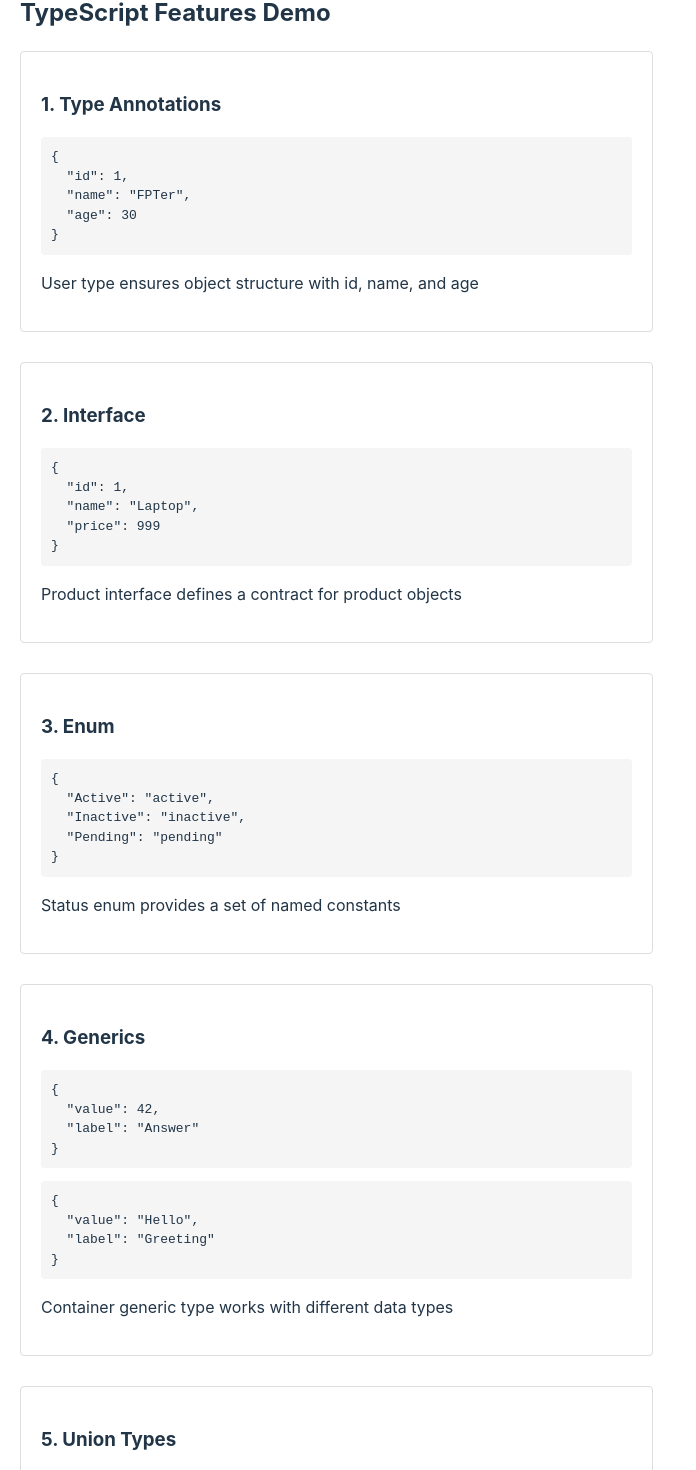
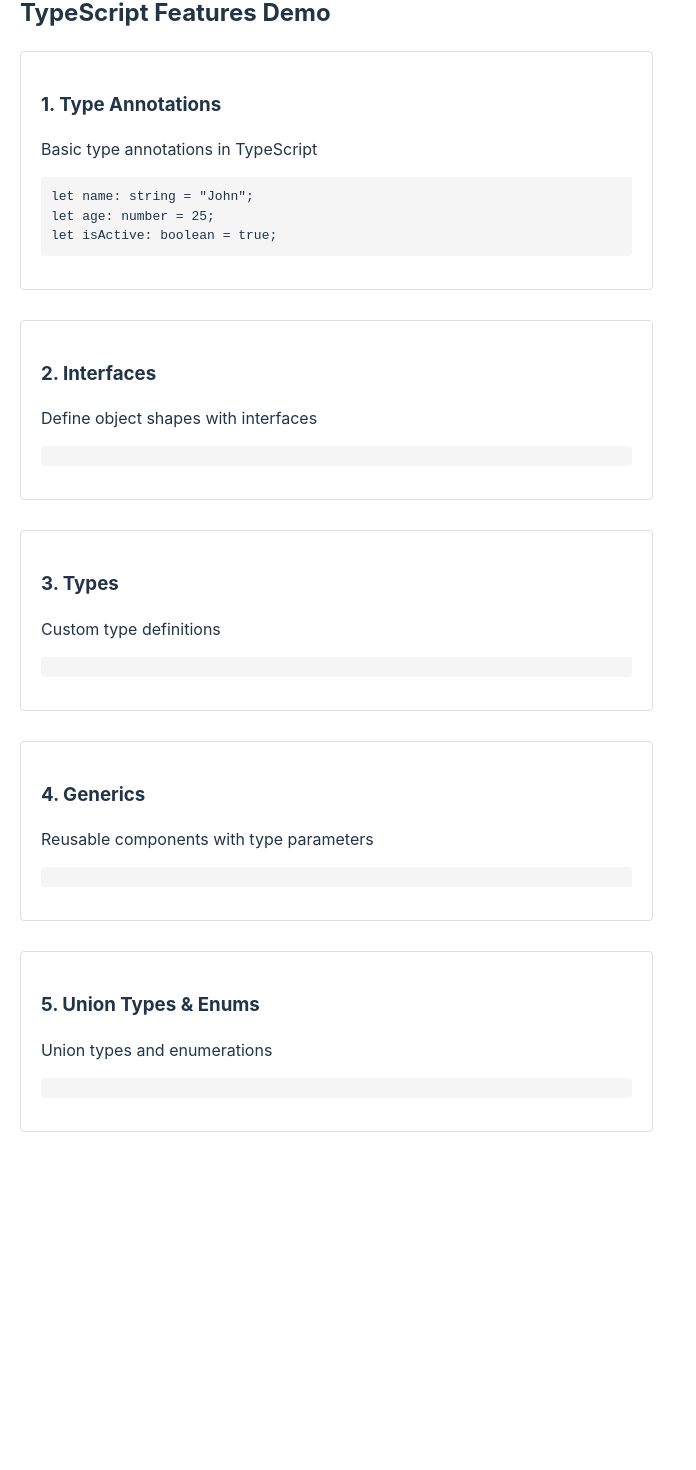
Before and after one commit to nguyenphucthienan111/Demo_Typescript_ReactHook, a React (Vite) app: page / in a window 1280 px wide. Shown: the part 212-1682 px from the top of the page, without its empty margins (0-696 px from the left). After the commit the page ends 1394 px from the top, so only its background shows below. Built offline with nearby package versions, Linux system fonts and the light colour scheme.

Commit message:
update project

```diff
--- a/src/components/HooksDemo.tsx
+++ b/src/components/HooksDemo.tsx
@@ -1,104 +1,29 @@
-import React, {
-  useState,
-  useEffect,
-  useContext,
-  useReducer,
-  useRef,
-  useMemo,
-  useCallback,
-  createContext,
-} from "react";
-
-const ThemeContext = createContext<"light" | "dark">("light");
-
-type CounterState = { count: number };
-type CounterAction = { type: "increment" | "decrement" };
-
-const counterReducer = (state: CounterState, action: CounterAction) => {
-  switch (action.type) {
-    case "increment":
-      return { count: state.count + 1 };
-    case "decrement":
-      return { count: state.count - 1 };
-    default:
-      return state;
-  }
-};
-
 const HooksDemo = () => {
-  const [text, setText] = useState<string>("");
-
-  const [state, dispatch] = useReducer(counterReducer, { count: 0 });
-
-  const inputRef = useRef<HTMLInputElement>(null);
-
-  useEffect(() => {
-    console.log("Component mounted");
-    return () => console.log("Component unmounted");
-  }, []);
-
-  const expensiveCalculation = useMemo(() => {
-    return text.length * 2;
-  }, [text]);
-
-  const handleClick = useCallback(() => {
-    console.log("Button clicked");
-  }, []);
-
   return (
     <div className="hooks-demo">
       <h2>React Hooks Demo</h2>
 
       <section>
-        <h3>useState & Props</h3>
-        <input
-          value={text}
-          onChange={(e) => setText(e.target.value)}
-          placeholder="Type something..."
-        />
-        <p>Text: {text}</p>
+        <h3>1. useState & Props</h3>
       </section>
 
       <section>
-        <h3>useReducer</h3>
-        <p>Count: {state.count}</p>
-        <button onClick={() => dispatch({ type: "increment" })}>+</button>
-        <button onClick={() => dispatch({ type: "decrement" })}>-</button>
+        <h3>2. useEffect</h3>
       </section>
 
       <section>
-        <h3>useRef</h3>
-        <input ref={inputRef} type="text" />
-        <button onClick={() => inputRef.current?.focus()}>Focus Input</button>
+        <h3>3. useContext</h3>
       </section>
 
       <section>
-        <h3>useContext</h3>
-        <ThemeContext.Provider value="dark">
-          <ThemedButton />
-        </ThemeContext.Provider>
+        <h3>4. useReducer</h3>
       </section>
 
       <section>
-        <h3>useMemo</h3>
-        <p>Calculated value: {expensiveCalculation}</p>
-      </section>
-
-      <section>
-        <h3>useCallback</h3>
-        <button onClick={handleClick}>Click me</button>
+        <h3>5. useRef</h3>
       </section>
     </div>
   );
 };
 
-const ThemedButton = () => {
-  const theme = useContext(ThemeContext);
-  return (
-    <button style={{ background: theme === "dark" ? "#333" : "#fff" }}>
-      Theme: {theme}
-    </button>
-  );
-};
-
 export default HooksDemo;
--- a/src/components/TypeScriptDemo.tsx
+++ b/src/components/TypeScriptDemo.tsx
@@ -1,88 +1,40 @@
-type User = {
-  id: number;
-  name: string;
-  age: number;
-};
-
-interface Product {
-  id: number;
-  name: string;
-  price: number;
-}
-
-enum Status {
-  Active = "active",
-  Inactive = "inactive",
-  Pending = "pending",
-}
-
-interface Container<T> {
-  value: T;
-  label: string;
-}
-type Result = string | number | boolean;
-
 const TypeScriptDemo = () => {
-  const user: User = {
-    id: 1,
-    name: "FPTer",
-    age: 30,
-  };
-
-  const product: Product = {
-    id: 1,
-    name: "Laptop",
-    price: 999,
-  };
-
-  const numberContainer: Container<number> = {
-    value: 42,
-    label: "Answer",
-  };
-
-  const stringContainer: Container<string> = {
-    value: "Hello",
-    label: "Greeting",
-  };
-
-  const handleResult = (result: Result) => {
-    return `Result is: ${result}`;
-  };
-
   return (
     <div className="typescript-demo">
       <h2>TypeScript Features Demo</h2>
 
       <section>
         <h3>1. Type Annotations</h3>
-        <pre>{JSON.stringify(user, null, 2)}</pre>
-        <p>User type ensures object structure with id, name, and age</p>
+        <p>Basic type annotations in TypeScript</p>
+        <pre>
+          {`let name: string = "John";
+let age: number = 25;
+let isActive: boolean = true;`}
+        </pre>
       </section>
 
       <section>
-        <h3>2. Interface</h3>
-        <pre>{JSON.stringify(product, null, 2)}</pre>
-        <p>Product interface defines a contract for product objects</p>
+        <h3>2. Interfaces</h3>
+        <p>Define object shapes with interfaces</p>
+        <pre></pre>
       </section>
 
       <section>
-        <h3>3. Enum</h3>
-        <pre>{JSON.stringify(Status, null, 2)}</pre>
-        <p>Status enum provides a set of named constants</p>
+        <h3>3. Types</h3>
+        <p>Custom type definitions</p>
+        <pre></pre>
       </section>
 
       <section>
         <h3>4. Generics</h3>
-        <pre>{JSON.stringify(numberContainer, null, 2)}</pre>
-        <pre>{JSON.stringify(stringContainer, null, 2)}</pre>
-        <p>Container generic type works with different data types</p>
+        <p>Reusable components with type parameters</p>
+        <pre></pre>
       </section>
 
       <section>
-        <h3>5. Union Types</h3>
-        <p>{handleResult("test")}</p>
-        <p>{handleResult(42)}</p>
-        <p>Union types allow multiple type possibilities</p>
+        <h3>5. Union Types & Enums</h3>
+        <p>Union types and enumerations</p>
+        <pre></pre>
       </section>
     </div>
   );
```
